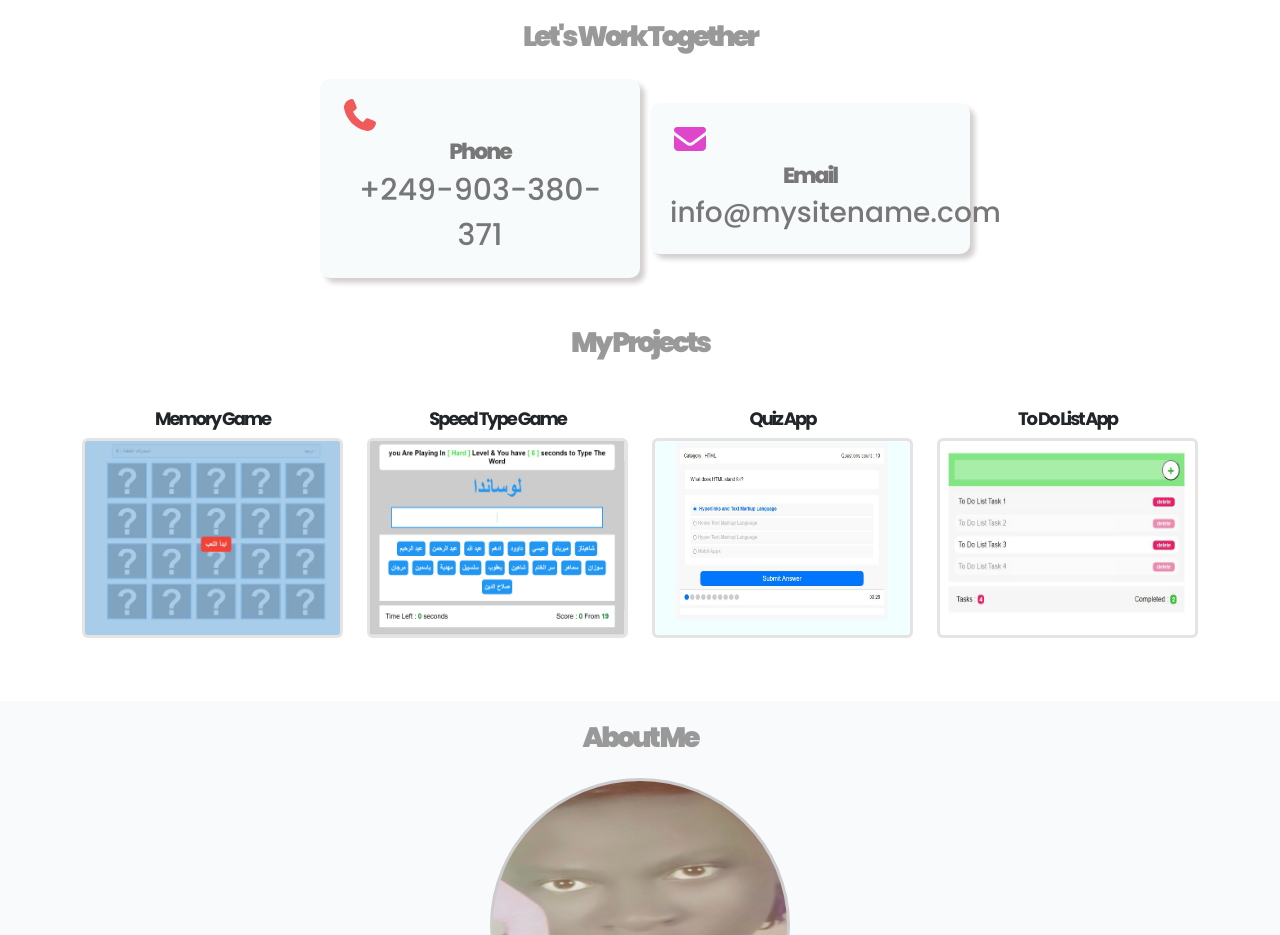
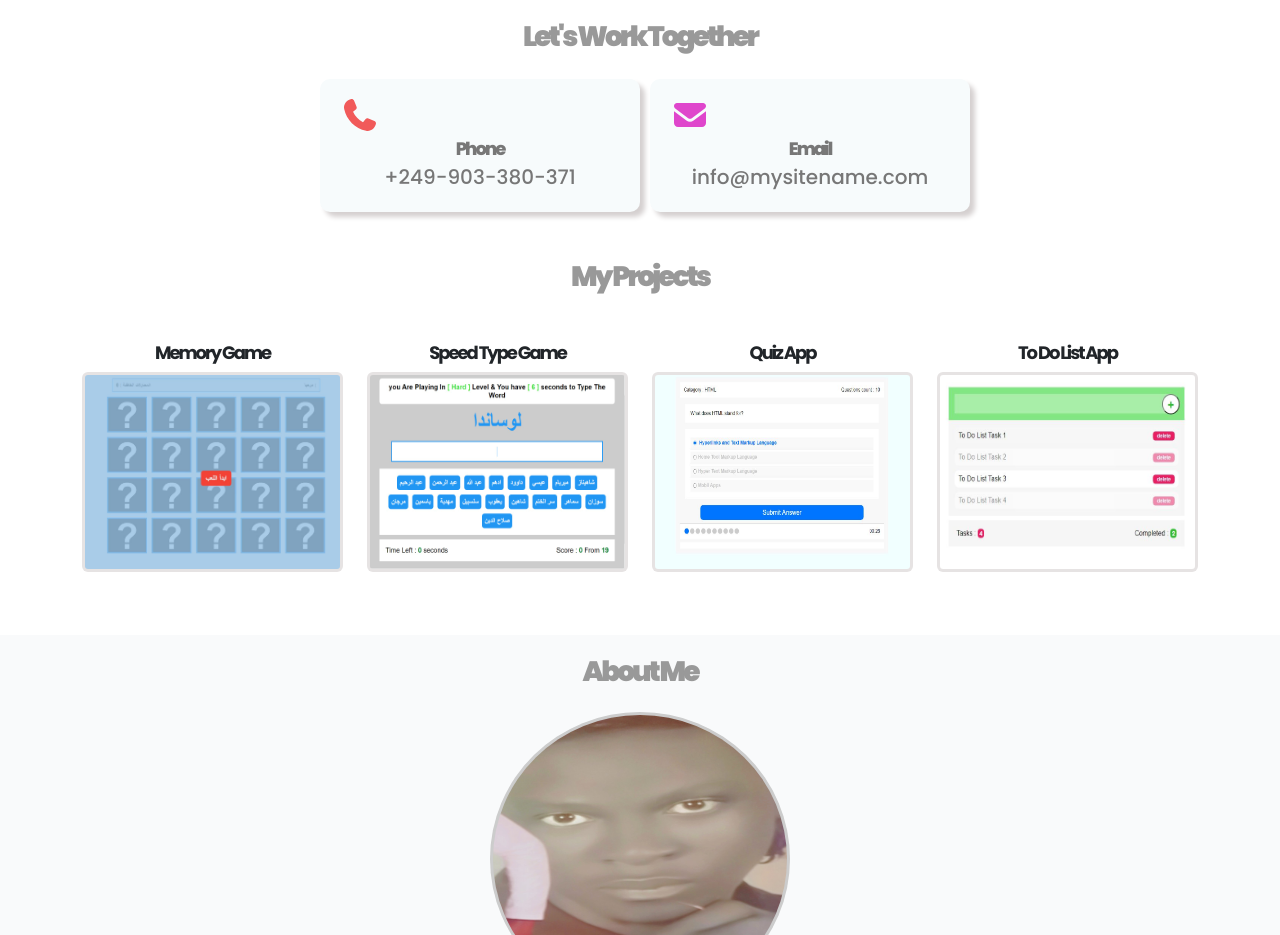
Before and after one commit to maahjoub/myportfolio, a plain HTML site: page index.html in a window 1280 px wide. Shown: the part 1080-2015 px from the top of the page. Drawn offline with Linux system fonts and the light colour scheme.

```diff
--- a/css/style.css
+++ b/css/style.css
@@ -162,19 +162,19 @@ body {
 }
 .contact .contact-info .phone .tel,
 .contact .contact-info .email .mail {
-  font-size: 22px;
+  font-size: 18px;
   font-weight: 800;
   letter-spacing: -2px;
 }
 .contact .contact-info .phone .tel-num {
-  font-size: 30px;
+  font-size: 20px;
   font-weight: 500;
 }
 .contact .contact-info .email svg {
   color: #df46cc;
 }
 .contact .contact-info .email .mail-add {
-  font-size: 28px;
+  font-size: 20px;
   font-weight: 500;
 }
 /* end contact */
```
